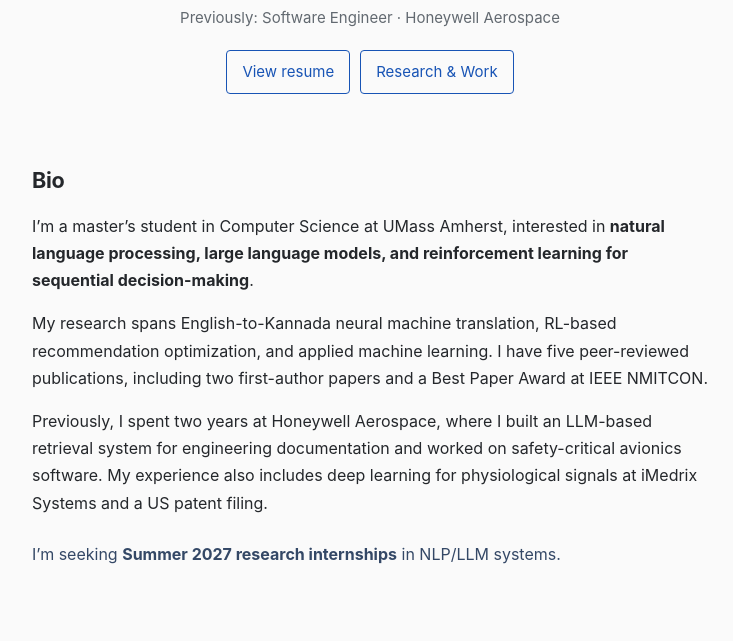
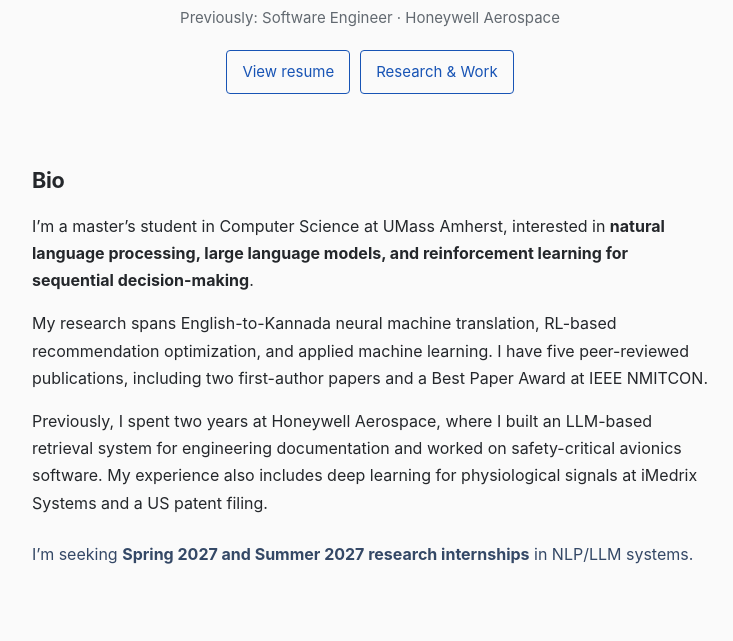
Before and after one commit to SumukhKashi/SumukhKashi.github.io, a plain HTML site: page index.html in a window 1280 px wide. Shown: the part 144-785 px from the top of the page, without its empty margins (270-1003 px from the left). Drawn offline with Linux system fonts and the light colour scheme.

Commit message:
Update internship availability to include Spring 2027

```diff
--- a/index.html
+++ b/index.html
@@ -15,6 +15,6 @@
 <p>I’m a master’s student in Computer Science at UMass Amherst, interested in <strong>natural language processing, large language models, and reinforcement learning for sequential decision-making</strong>.</p>
 <p>My research spans English-to-Kannada neural machine translation, RL-based recommendation optimization, and applied machine learning. I have five peer-reviewed publications, including two first-author papers and a Best Paper Award at IEEE NMITCON.</p>
 <p>Previously, I spent two years at Honeywell Aerospace, where I built an LLM-based retrieval system for engineering documentation and worked on safety-critical avionics software. My experience also includes deep learning for physiological signals at iMedrix Systems and a US patent filing.</p>
-<p class="opportunity">I’m seeking <strong>Summer 2027 research internships</strong> in NLP/LLM systems.</p></section>
+<p class="opportunity">I’m seeking <strong>Spring 2027 and Summer 2027 research internships</strong> in NLP/LLM systems.</p></section>
 <section class="home-work" aria-labelledby="highlights-title"><h2 id="highlights-title">Selected work</h2><a href="portfolio.html#rag">LLM-based engineering documentation retrieval <span>Honeywell Aerospace · RAG</span></a><a href="portfolio.html#translation">English-to-Kannada neural machine translation <span>IEEE ICCCNT · First author</span></a><a href="portfolio.html#carbon">Carbon footprint prediction &amp; RL recommendations <span>NEPT · First author</span></a><p><a class="text-link" href="portfolio.html">Explore research, experience &amp; projects →</a></p></section>
 <section id="contact" aria-labelledby="contact-title"><h2 id="contact-title">Contact</h2><p>I welcome conversations about research internships and collaborations.</p><p><strong>Email:</strong> <a href="mailto:skashi@umass.edu">skashi@umass.edu</a></p><div class="links"><a href="https://github.com/SumukhKashi">GitHub</a><a href="https://scholar.google.com/citations?user=PFaB8a4AAAAJ&amp;hl=en">Google Scholar</a><a href="https://www.linkedin.com/in/sumukh-kashi-23575220a/">LinkedIn</a><a href="https://orcid.org/0009-0000-4580-617X">ORCID</a></div></section></main><footer>© 2026 · Sumukh Kashi</footer></body></html>
```
